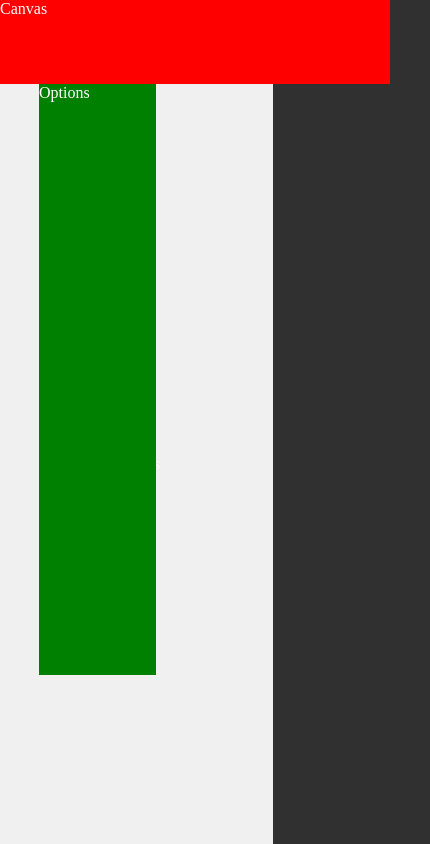
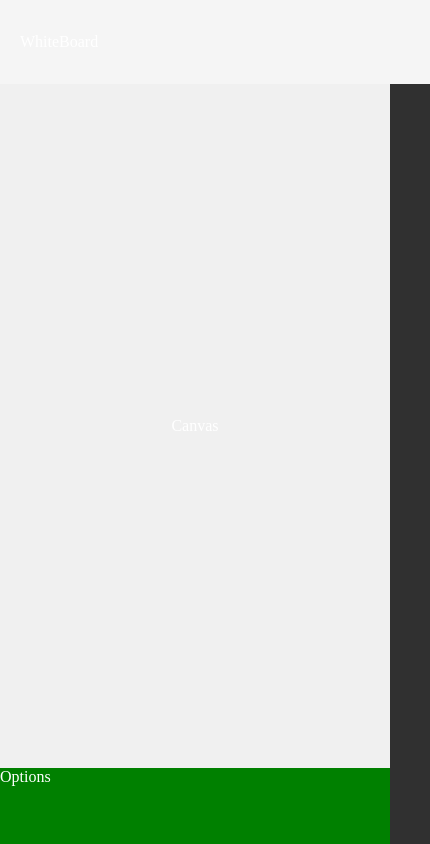
Before and after one commit to Pulkitxm/whiteboard, a React (Vite) app: page / in a window 390 px wide. Shown: the whole page, 430 px wide, since content can reach past the window. Built offline with nearby package versions, Linux system fonts and the light colour scheme.

Commit message:
responsive layout

```diff
--- a/src/Components/AppBar/index.jsx
+++ b/src/Components/AppBar/index.jsx
@@ -1,9 +1,17 @@
+import { useRecoilValue } from "recoil";
 import "./style.css";
+import { darkMode as dm } from "../../recoil/darkMode";
+import useWindow from "../../hooks/useWindow";
 
 const Canvas = () => {
+  const darkMode= useRecoilValue(dm);
+  const {width}= useWindow();
   return (
-    <div className="app-bar">
-      Canvas
+    <div className="app-bar" style={{
+      backgroundColor: darkMode ? "#333" : "#f5f5f5",
+      padding:width>700?"0 10%":"0 20px",
+    }}>
+      WhiteBoard
     </div>
   );
 };
--- a/src/Components/AppBar/style.css
+++ b/src/Components/AppBar/style.css
@@ -1,4 +1,6 @@
 .app-bar{
     width: 100%;
-    background-color: red;
+    display: flex;
+    justify-content: space-between;
+    align-items: center;
 }
--- a/src/Components/Canvas/index.jsx
+++ b/src/Components/Canvas/index.jsx
@@ -1,8 +1,25 @@
 import "./style.css";
+import { useRecoilValue } from "recoil";
+import { expand as exp } from "../../recoil/options";
+import useWindow from "../../hooks/useWindow";
 
 const Canvas = () => {
+  const expand = useRecoilValue(exp);
+  const { width } = useWindow();
+
+  const styles =
+    width < 700
+      ? {
+          height: expand ? "80%" : "90%",
+          width: "100%",
+          transition: "height 0.5s",
+        }
+      : {
+          width: width > 1000 ? "90%" : expand ? "80%" : "90%",
+          transition: "width 0.5s",
+        };
   return (
-    <div className="canvas">
+    <div className="canvas" style={styles}>
       Canvas
     </div>
   );
--- a/src/Components/Options/index.jsx
+++ b/src/Components/Options/index.jsx
@@ -1,8 +1,38 @@
 import "./style.css";
+import { useRecoilState } from "recoil";
+import { expand as exp } from "../../recoil/options";
+import useWindow from "../../hooks/useWindow";
+import { useEffect } from "react";
 
 const Options = () => {
+  const [expand, setExpand] = useRecoilState(exp);
+  const { width } = useWindow();
+
+  const styles =
+    width < 700
+      ? {
+          width: "100%",
+          height: expand ? "20%" : "10%",
+          transition: "height 0.5s",
+        }
+      : {
+          width: width>1000?"10%":expand ? "20%" : "10%",
+          height: "100%",
+          transition: "width 0.5s",
+        };
+
   return (
-    <div className="options">
+    <div
+      className="options"
+      style={styles}
+      onClick={() => setExpand(!expand)}
+      onMouseEnter={() => {
+        setExpand(true);
+      }}
+      onMouseLeave={() => {
+        setExpand(false);
+      }}
+    >
       Options
     </div>
   );
--- a/src/Components/Options/style.css
+++ b/src/Components/Options/style.css
@@ -1,9 +1,4 @@
 .options{
-    position: absolute;
-    width: 30%;
     height: 70%;
-    top: 10%;
-    left: 10%;
-    z-index: 2;
     background-color: green;
 }
--- a/src/Components/WhiteBoard/index.jsx
+++ b/src/Components/WhiteBoard/index.jsx
@@ -1,13 +1,31 @@
-import "./style.css";
-
 import Canvas from "../Canvas";
 import Options from "../Options";
+import useWindow from "../../hooks/useWindow";
 
 const WhiteBoard = () => {
+  const { width } = useWindow();
   return (
-    <div className="whiteBoard">
-      <Options />
-      <Canvas />
+    <div className="whiteBoard" style={{
+      width:"100%",
+      height:"100%",
+      display:"flex",
+      flexDirection:width < 700 ? "column" : "row",
+    }}>
+      {
+        width < 700
+          ? (
+            <>
+              <Canvas />
+              <Options />
+            </>
+          )
+          : (
+            <>
+              <Options />
+              <Canvas />
+            </>
+          )
+      }
     </div>
   );
 };
--- a/src/Components/WhiteBoard/style.css
+++ /dev/null
@@ -1,6 +0,0 @@
-.whiteBoard{
-    width: 100%;
-    height: 100%;
-    /* background-color: red; */
-    display: flex;
-}
--- /dev/null
+++ b/src/hooks/useWindow.jsx
@@ -0,0 +1,15 @@
+import { useState } from "react";
+
+const useWindow = () => {
+    const [width, setwidth] = useState(window.innerWidth);
+    const [height, setheight] = useState(window.innerHeight);
+
+    window.addEventListener("resize", () => {
+        window.innerWidth!=width && setwidth(window.innerWidth);
+        window.innerHeight!=height && setheight(window.innerHeight);
+    });
+
+    return { width, height};
+};
+
+export default useWindow;
--- /dev/null
+++ b/src/recoil/darkMode.jsx
@@ -0,0 +1,6 @@
+import { atom } from "recoil";
+
+export const darkMode = atom({
+    key: "darkMode",
+    default: window.matchMedia("(prefers-color-scheme: dark)").matches,
+});
--- /dev/null
+++ b/src/recoil/options.jsx
@@ -0,0 +1,6 @@
+import { atom } from "recoil";
+
+export const expand = atom({
+    key: "expand",
+    default: false,
+});
```
